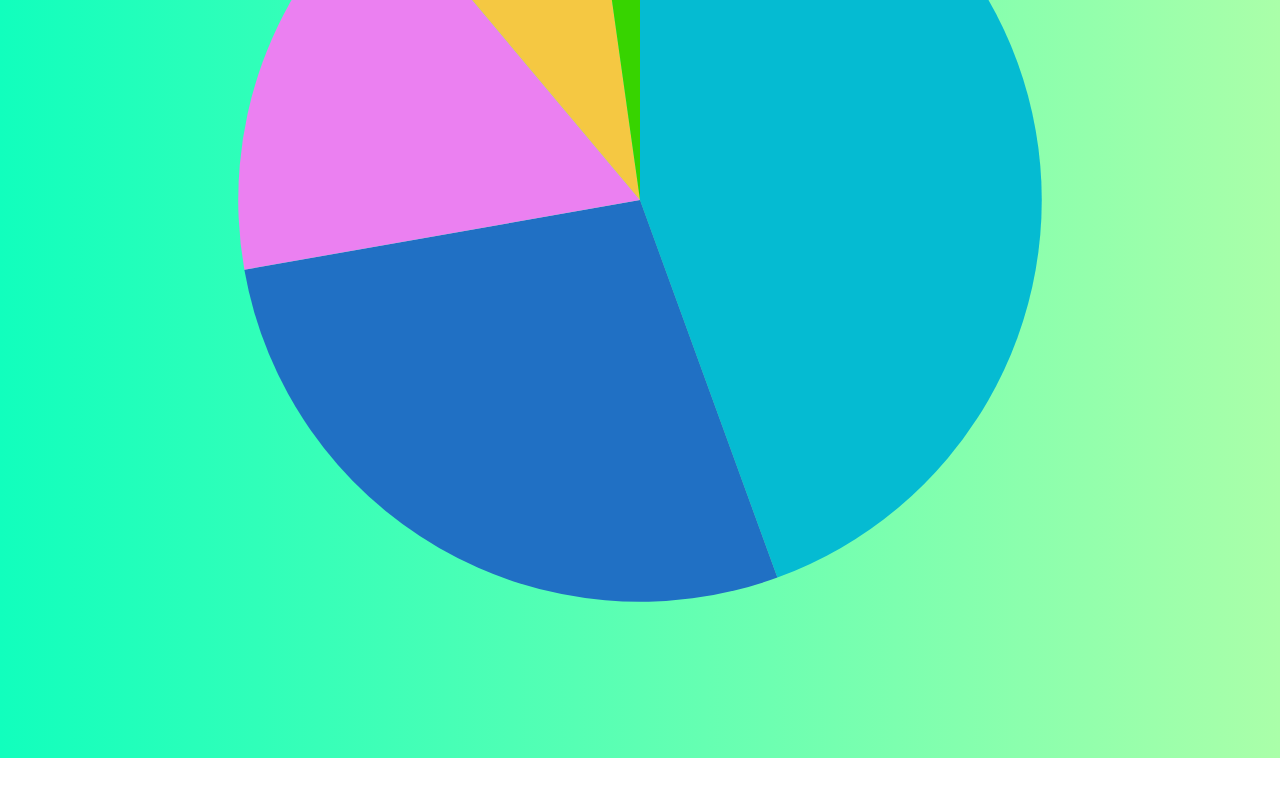
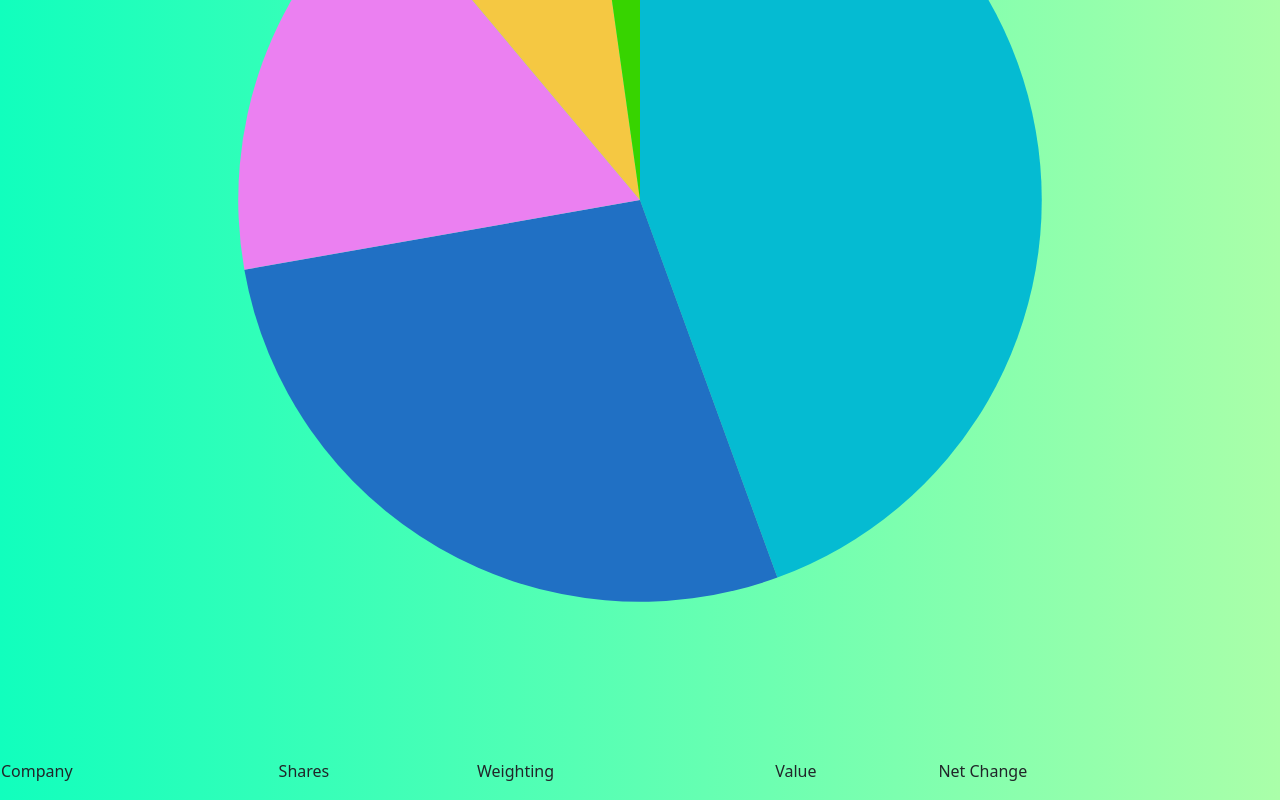
Before and after one commit to brynfrayne/InvestLikeTheBest, a React (Create React App) app in the folder client/: page /funds in a window 1280 px wide. Shown: the part 598-1398 px from the top of the page. Before the commit the page ends 1356 px from the top, so only its background shows below. Built offline with nearby package versions, Linux system fonts and the light colour scheme.

Commit message:
made map function for table row in table component to pass data through

```diff
--- /dev/null
+++ b/client/src/components/TableComponent/TableComponent.js
@@ -0,0 +1,19 @@
+import React, { Component } from 'react';
+import { Table } from 'react-bootstrap';
+
+export default class TableComponent extends Component {
+  render() {
+    return <Table>
+       <tr>
+
+           <td>Company</td><td>Shares</td><td>Weighting</td><td>Value</td><td>Net Change</td>
+           {/* <td>{Company}</td><td>{Shares}</td><td>{Weighting}</td><td>{Value}</td><td>{Net Change}</td>            */}
+           {/* {holdings.map((holding) => ( */}
+                {/* // <TableRow key={holding.id} id={holding.id} title={holding.title} shares={holding.shares} value={holding.value} netChange={holding.netChange}/> */}
+            {/* ))} */}
+       </tr>
+    </Table>
+   ;
+
+  }
+}
--- a/client/src/pages/FundPage/FundPage.js
+++ b/client/src/pages/FundPage/FundPage.js
@@ -2,6 +2,7 @@ import React, { Component } from 'react';
 import ChartComponent from '../../components/ChartComponent/ChartComponent';
 import Header from '../../components/Header/Header';
 import Hero from '../../components/Hero/Hero';
+import TableComponent from '../../components/TableComponent/TableComponent';
 
 const data = [
   { value: 40 },
@@ -24,6 +25,7 @@ export default class FundPage extends Component {
       <Header />
       <Hero />
       <ChartComponent data={data}/>
+      <TableComponent/>
     </div>;
   }
 }
```
